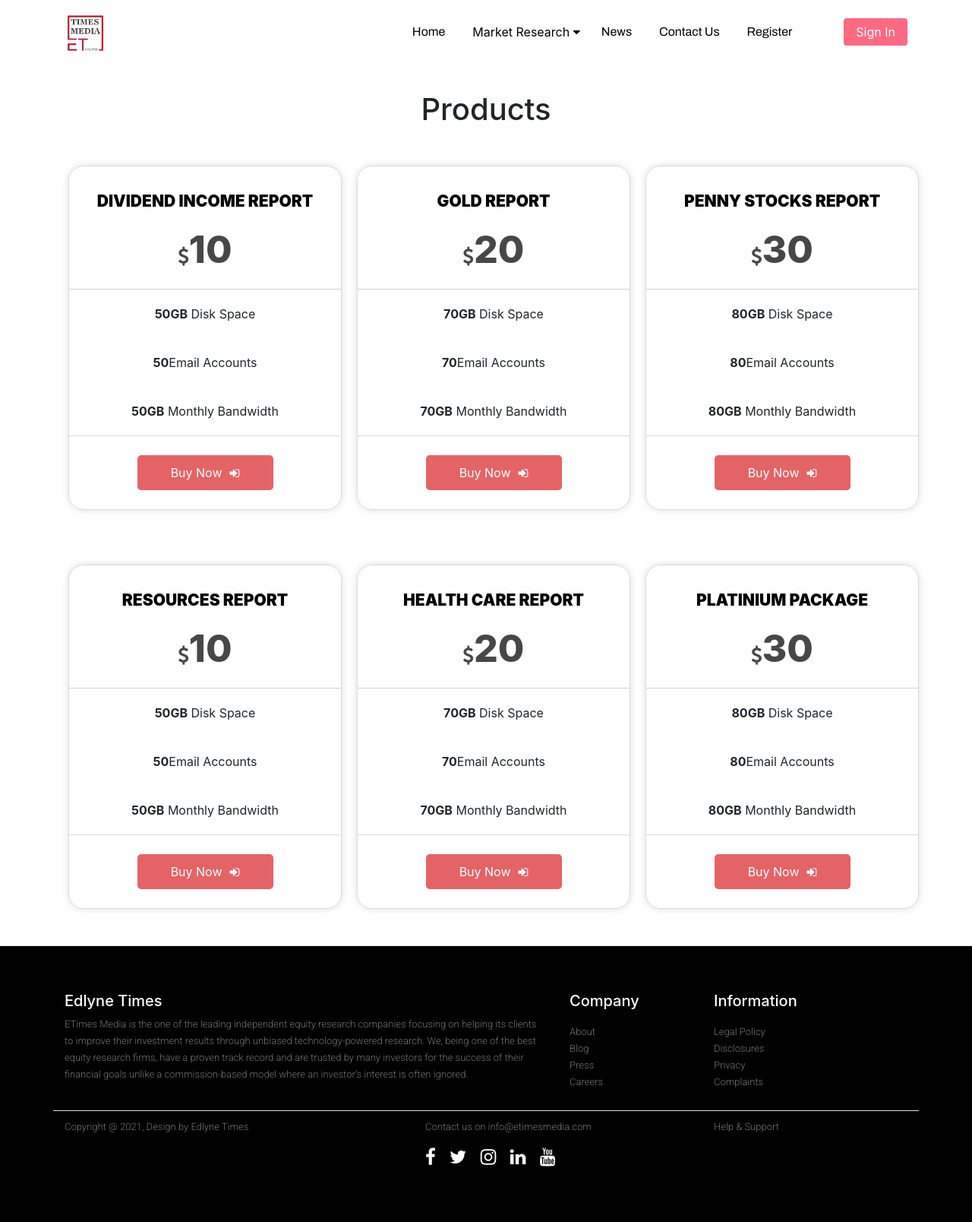
After one commit to Nadeemaslam/etimes, a Django app: page /products/1/ in a window 1280 px wide. The commit adds this page. Shown: the whole page at 76% size. Run offline with Django 3.2, Linux system fonts and the light colour scheme; some libraries are stand-ins or nearby versions.

Commit message:
added product page and decorators for allowed users

```diff
--- a/accounts/urls.py
+++ b/accounts/urls.py
@@ -7,5 +7,4 @@ urlpatterns = [
     url('login/', loginPage, name='login'),
     url('logout/', logoutUser, name='logout'),
     url(r'contact/', views.contact, name='contact'),
-
 ]
--- a/accounts/views.py
+++ b/accounts/views.py
@@ -6,8 +6,7 @@ from django.contrib import messages
 from django.contrib.auth import authenticate, login, logout
 from django.core.mail import send_mail
 from django.shortcuts import redirect
-from django.http import HttpResponse
-
+from .decorators import allowed_users, user_authenticated
 
 def registerPage(request):
     form = CreateUserForm()
@@ -30,7 +29,7 @@ def registerPage(request):
             # context = {'form': form}
     return render(request, 'accounts/register.html', context)
 
-
+@user_authenticated
 def loginPage(request):
 
     form = CreateUserForm()
@@ -70,7 +69,6 @@ def contact(request):
             msg_mail = str(comment) + " " + str(sender)
             recipients = ['edlynetimesmedia@gmail.com']
             send_mail(contact_name,comment,sender,recipients, fail_silently=True)
-            print("maillll sent from "+ sender, "kkkdk", recipients)
             return render(request,'accounts/contact.html', {'message':contact_name})
         return redirect('accounts/contact')
 
--- /dev/null
+++ b/edlyne_times/templates/edlyne_times/products.html
@@ -0,0 +1,174 @@
+{% extends 'etimes/base.html' %}
+{% load static %}
+{% block content %}
+<div class="clear"></div>
+<br>
+<br>
+<br>
+<br>
+<br>
+  <div class="demo">
+        <div class="container">
+            <!--<div class="row text-center">-->
+                <h1 class="heading-title text-center">Products</h1>
+            <!--</div>-->
+
+            <div class="row">
+                <div class="col-md-4 col-sm-6">
+                    <div class="pricingTable">
+                        <div class="pricingTable-header">
+                            <span class="heading">
+                                Dividend Income Report
+                            </span>
+                        </div>
+                        <div class="pricing-plans">
+                            <span class="price-value"><i class="fa fa-usd"></i><span>10</span></span>
+                        </div>
+                        <div class="pricingContent">
+                            <ul>
+                                <li><b>50GB</b> Disk Space</li>
+                                <li><b>50</b>Email Accounts</li>
+                                <li><b>50GB</b> Monthly Bandwidth</li>
+                            </ul>
+                        </div><!-- /  CONTENT BOX-->
+
+                        <div class="pricingTable-sign-up"><!-- BUTTON BOX-->
+                            <a href="{% url 'research' exchange %}" class="btn btn-block btn-default">buy now</a>
+                        </div><!-- BUTTON BOX-->
+                    </div>
+                </div>
+
+                <div class="col-md-4 col-sm-6">
+                    <div class="pricingTable">
+                        <div class="pricingTable-header">
+                            <span class="heading">
+                               Gold Report
+                            </span>
+                        </div>
+                        <div class="pricing-plans">
+                            <span class="price-value"><i class="fa fa-usd"></i><span>20</span></span>
+                        </div>
+                        <div class="pricingContent">
+                            <ul>
+                                <li><b>70GB</b> Disk Space</li>
+                                <li><b>70</b>Email Accounts</li>
+                                <li><b>70GB</b> Monthly Bandwidth</li>
+                            </ul>
+                        </div><!-- /  CONTENT BOX-->
+
+                        <div class="pricingTable-sign-up"><!-- BUTTON BOX-->
+                            <a href="{% url 'research' exchange %}" class="btn btn-block btn-default">buy now</a>
+                        </div><!-- BUTTON BOX-->
+                    </div>
+                </div>
+
+                <div class="col-md-4 col-sm-6">
+                    <div class="pricingTable">
+                        <div class="pricingTable-header">
+                            <span class="heading">
+                                Penny Stocks Report
+                            </span>
+                        </div>
+                        <div class="pricing-plans">
+                            <span class="price-value"><i class="fa fa-usd"></i><span>30</span></span>
+                        </div>
+                        <div class="pricingContent">
+                            <ul>
+                                <li><b>80GB</b> Disk Space</li>
+                                <li><b>80</b>Email Accounts</li>
+                                <li><b>80GB</b> Monthly Bandwidth</li>
+                            </ul>
+                        </div><!-- /  CONTENT BOX-->
+
+                        <div class="pricingTable-sign-up"><!-- BUTTON BOX-->
+                            <a href="{% url 'research' exchange %}" class="btn btn-block btn-default">buy now</a>
+                        </div><!-- BUTTON BOX-->
+                    </div>
+                </div>
+            </div><!--Row end here-->
+            <br>
+            <br>
+            <br>
+
+            <div class="row">
+                <div class="col-md-4 col-sm-6">
+                    <div class="pricingTable">
+                        <div class="pricingTable-header">
+                            <span class="heading">
+                                Resources Report
+                            </span>
+                        </div>
+                        <div class="pricing-plans">
+                            <span class="price-value"><i class="fa fa-usd"></i><span>10</span></span>
+                        </div>
+                        <div class="pricingContent">
+                            <ul>
+                                <li><b>50GB</b> Disk Space</li>
+                                <li><b>50</b>Email Accounts</li>
+                                <li><b>50GB</b> Monthly Bandwidth</li>
+                            </ul>
+                        </div><!-- /  CONTENT BOX-->
+
+                        <div class="pricingTable-sign-up"><!-- BUTTON BOX-->
+                            <a href="{% url 'research' exchange %}" class="btn btn-block btn-default">buy now</a>
+                        </div><!-- BUTTON BOX-->
+                    </div>
+                </div>
+
+                <div class="col-md-4 col-sm-6">
+                    <div class="pricingTable">
+                        <div class="pricingTable-header">
+                            <span class="heading">
+                               Health Care Report
+                            </span>
+                        </div>
+                        <div class="pricing-plans">
+                            <span class="price-value"><i class="fa fa-usd"></i><span>20</span></span>
+                        </div>
+                        <div class="pricingContent">
+                            <ul>
+                                <li><b>70GB</b> Disk Space</li>
+                                <li><b>70</b>Email Accounts</li>
+                                <li><b>70GB</b> Monthly Bandwidth</li>
+                            </ul>
+                        </div><!-- /  CONTENT BOX-->
+
+                        <div class="pricingTable-sign-up"><!-- BUTTON BOX-->
+                            <a href="{% url 'research' exchange %}" class="btn btn-block btn-default">buy now</a>
+                        </div><!-- BUTTON BOX-->
+                    </div>
+                </div>
+
+                <div class="col-md-4 col-sm-6">
+                    <div class="pricingTable">
+                        <div class="pricingTable-header">
+                            <span class="heading">
+                                Platinium Package
+                            </span>
+                        </div>
+                        <div class="pricing-plans">
+                            <span class="price-value"><i class="fa fa-usd"></i><span>30</span></span>
+                        </div>
+                        <div class="pricingContent">
+                            <ul>
+                                <li><b>80GB</b> Disk Space</li>
+                                <li><b>80</b>Email Accounts</li>
+                                <li><b>80GB</b> Monthly Bandwidth</li>
+                            </ul>
+                        </div><!-- /  CONTENT BOX-->
+
+                        <div class="pricingTable-sign-up"><!-- BUTTON BOX-->
+                            <a href="{% url 'research' exchange %}" class="btn btn-block btn-default">buy now</a>
+                        </div><!-- BUTTON BOX-->
+                    </div>
+                </div>
+            </div><!--Row end here-->
+
+            <br><br>
+
+
+        </div>
+    </div>
+
+
+{% endblock %}
--- a/edlyne_times/urls.py
+++ b/edlyne_times/urls.py
@@ -7,4 +7,5 @@ urlpatterns = [
     url(r'research/(?P<exchange>[\w-]+)/$', views.research, name='research'),
     url(r'reports/(?P<slug>[\w-]+)/$', views.reports, name='reports'),
     url(r'research/', views.nse, name='nse'),
+    url(r'products/(?P<exchange>[\w-]+)/$', views.products, name='products'),
 ]
--- a/edlyne_times/views.py
+++ b/edlyne_times/views.py
@@ -2,16 +2,13 @@ from django.shortcuts import render
 from nsetools import Nse
 import ssl
 ssl._create_default_https_context = ssl._create_unverified_context
-from yahoo_fin import stock_info as si
-from pandas import DataFrame
-import json
 import time
 from edlyne_times.models import report
 import asyncio
 from asgiref.sync import sync_to_async
 import bs4
 import requests
-from bs4 import BeautifulSoup
+from accounts.decorators import allowed_users
 
 
 @sync_to_async
@@ -214,7 +211,6 @@ async  def index(request):
 
 def research(request, exchange):
     stocks = report.objects.filter(exchange=exchange)
-    print(type(stocks),"lslslslsl")
     context = {'range': stocks}
     return render(request, 'edlyne_times/research.html', context)
 
@@ -228,8 +224,15 @@ def nse(request):
      # print( data(i), print (data[0]['symbol'],"llllll", data[1]['ltp']))
     return render(request, 'edlyne_times/nse.html', )
 
-
+@allowed_users(allowed_roles=['admin'])
 def reports(request, slug):
 
     stock_report = report.objects.get(slug=slug)
     return render(request, 'edlyne_times/stock_report.html', {'stock_report': stock_report})
+
+
+# @allowed_users(allowed_roles=['admin'])
+def products(request, exchange):
+    exchange = exchange
+    context = {'exchange': exchange}
+    return render(request, 'edlyne_times/products.html', context)
--- a/static/edlyne_times/css/styles.css
+++ b/static/edlyne_times/css/styles.css
@@ -1289,7 +1289,137 @@ dropdown research_submenu
     border-radius: 2px;
     padding-bottom: 20px;
 }
+---------------------------------
 
-.container {
 
+
+
+.demo
+{
+	padding: 50px 0;
 }
+.heading-title
+{
+	margin-bottom: 50px;
+}
+.pricingTable {
+    border: 1px solid #dbdbdb;
+    box-shadow: 0 0 10px rgba(0, 0, 0, 0.14);
+    margin: 0 -15px;
+    text-align: center;
+    transition: all 0.4s ease-in-out 0s;
+    border-radius:20px;
+    margin-left:5px;
+}
+
+.pricingTable:hover{
+    border: 2px solid #e46367;
+    margin-top: -20px;
+}
+
+.pricingTable .pricingTable-header{
+    padding: 30px 10px;
+}
+
+.pricingTable .heading{
+    display: block;
+    color: #000;
+    font-weight: 900;
+    text-transform: uppercase;
+    font-size:21px;
+}
+
+.pricingTable .pricing-plans {
+    padding-bottom: 25px;
+    border-bottom: 1px solid #d0d0d0;
+    color: #000;
+    font-weight: 900;
+}
+
+.pricingTable .price-value{
+    color: #474747;
+    display: block;
+    font-size: 25px;
+    font-weight: 800;
+    line-height: 35px;
+    padding: 0 10px;
+}
+
+.pricingTable .price-value span{
+    font-size: 50px;
+}
+
+.pricingTable .subtitle{
+    color: #82919f;
+    display: block;
+    font-size: 15px;
+    margin-top: 15px;
+    font-weight: 100;
+}
+
+.pricingTable .pricingContent ul{
+    padding: 0;
+    list-style: none;
+    margin-bottom: 0;
+}
+
+.pricingTable .pricingContent ul li{
+    padding: 20px 0;
+}
+
+.pricingTable .pricingContent ul li:nth-child(odd) {
+    background-color: #fff;
+}
+
+.pricingTable .pricingContent ul li:last-child{
+    border-bottom: 1px solid #dbdbdb;
+}
+
+.pricingTable .pricingTable-sign-up{
+    padding: 25px 0;
+}
+
+.pricingTable .btn-block{
+    width: 50%;
+    margin: 0 auto;
+    background: #e46367;
+    border:1px solid transparent;
+    padding: 10px 5px;
+    color:#fff;
+    text-transform: capitalize;
+    border-radius: 5px;
+    transition:0.3s ease;
+}
+
+.pricingTable .btn-block:after{
+    content: "\f090";
+    font-family: 'FontAwesome';
+    padding-left: 10px;
+    font-size: 15px;
+}
+
+.pricingTable:hover .btn-block{
+    background:#fff;
+    color: #e46367;
+    border:1px solid #e46367;
+}
+
+@media screen and (max-width:990px){
+    .pricingTable{
+        margin-bottom: 30px;
+    }
+}
+
+@media screen and (max-width:767px){
+    .pricingTable{
+       margin: 0 0 30px 0;
+    }
+}@charset "utf-8";
+/* CSS Document */
+
+
+.pricing-plan-icon {
+    color:#10bb87;
+    font-size:40px;
+    padding-bottom:5px;
+}
--- a/templates/etimes/base.html
+++ b/templates/etimes/base.html
@@ -54,7 +54,7 @@
                                 <div class="dropdown-content">
                                    <div class="row">
                                        <div class="col-lg-2 col-md-2 col-sm-2 col-10 submenu-items">
-                                           <a href="{% url 'research' 'nse' %}">
+                                           <a href="{% url 'products' 'nse' %}">
                                             <img src="{% static 'edlyne_times/assets/img/nse.png' %}" alt="Img">
                                                <p class="submenu-inner-heading">NSE REPORTS</p>
                                                </a>
@@ -66,7 +66,7 @@
                                             <!--</ul>-->
                                        </div>
                                        <div class="col-lg-2 col-md-2 col-sm-2 col-10 submenu-items">
-                                           <a href="{% url 'research' 'bse' %}">
+                                           <a href="{% url 'products' 'bse' %}">
                                             <img src="{% static 'edlyne_times/assets/img/bse1.png' %}" alt="Img">
                                                <p class="submenu-inner-heading">BSE REPORTS</p>
                                                </a>
@@ -80,7 +80,7 @@
                                        </div>
 
                                        <div class="col-lg-2 col-md-2 col-sm-2 col-10 submenu-items">
-                                           <a href="{% url 'research' 'nyse' %}">
+                                           <a href="{% url 'products' 'nyse' %}">
                                             <img src="{% static 'edlyne_times/assets/img/nyse.jpeg' %}" alt="Img">
                                                 <p class="submenu-inner-heading">NYSE REPORTS</p>
                                                </a>
@@ -94,7 +94,7 @@
 
 
                                        <div class="col-lg-2 col-md-2 col-sm-2  col-10 submenu-items">
-                                           <a href="{% url 'research' 'nasdaq' %}">
+                                           <a href="{% url 'products' 'nasdaq' %}">
                                             <img src="{% static 'edlyne_times/assets/img/nasdaq1.png' %}" alt="Img">
                                                 <p class="submenu-inner-heading">NASDAQ REPORTS</p>
                                                </a>
@@ -108,7 +108,7 @@
                                        </div>
 
                                         <div class="col-lg-2 col-md-2 col-sm-2  col-10 submenu-items ">
-                                           <a class="last-submenu-item" href="{% url 'research' 'tsx' %}">
+                                           <a class="last-submenu-item" href="{% url 'products' 'tsx' %}">
                                             <img src="{% static 'edlyne_times/assets/img/tsx.jpg' %}" alt="Img">
                                                 <p class="submenu-inner-heading">TSX REPORTS</p>
                                                </a>
```
Also changed, not shown: accounts/decorators.py (added, +42 -0 lines).
